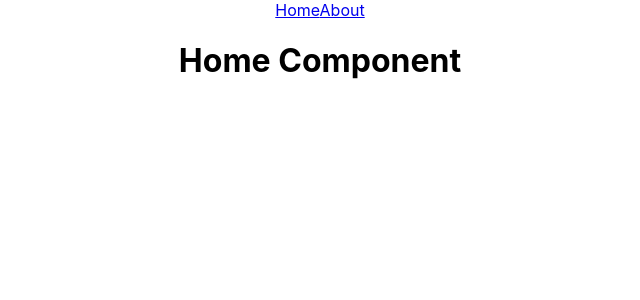
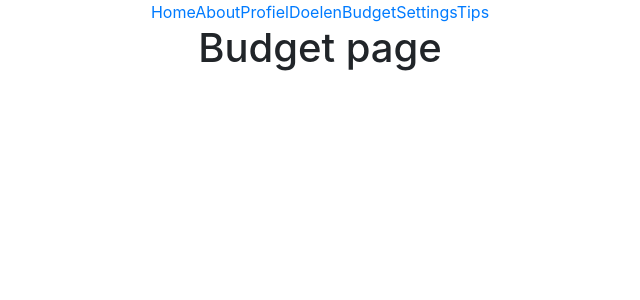
Before and after one commit to Baribal172/Poen_Front_end, a React (Create React App) app: page /budget in a window 1280 px wide. Shown: the top 300 px of the page, without its empty margins (320-960 px from the left). Built offline with nearby package versions, Linux system fonts and the light colour scheme; the HTML template or start-up script is replaced by a standard one.

Commit message:
Basic Pages+navigation

```diff
--- a/package.json
+++ b/package.json
@@ -6,7 +6,9 @@
     "@testing-library/jest-dom": "^5.11.9",
     "@testing-library/react": "^11.2.5",
     "@testing-library/user-event": "^12.6.3",
+    "bootstrap": "^4.6.0",
     "react": "^17.0.1",
+    "react-bootstrap": "^1.5.2",
     "react-dom": "^17.0.1",
     "react-router-dom": "^5.2.0",
     "react-scripts": "4.0.2",
--- a/src/App.js
+++ b/src/App.js
@@ -1,6 +1,12 @@
 import "./App.css";
+import Navbar from "react-bootstrap/Navbar";
 import HomePage from "./Pages/HomePage";
 import AboutPage from "./Pages/AboutPage.js";
+import ProfilePage from "./Pages/ProfilePage.js";
+import GoalsPage from "./Pages/GoalsPage.js";
+import BudgetPage from "./Pages/BudgetPage.js";
+import SettingsPage from "./Pages/SettingsPage.js";
+import TipsPage from "./Pages/TipsPage.js";
 import { Link, Route, BrowserRouter as Router, Switch } from "react-router-dom";
 function App() {
 	return (
@@ -8,8 +14,18 @@ function App() {
 			<Router>
 				<Link to='/'>Home</Link>
 				<Link to='/about'>About</Link>
+				<Link to='/profile'>Profiel</Link>
+				<Link to='/goals'>Doelen</Link>
+				<Link to='/budget'>Budget</Link>
+				<Link to='/settings'>Settings</Link>
+				<Link to='/tips'>Tips</Link>
 				<Switch>
+					<Route path='/profile' component={ProfilePage}></Route>
 					<Route path='/about' component={AboutPage}></Route>
+					<Route path='/goals' component={GoalsPage}></Route>
+					<Route path='/budget' component={BudgetPage}></Route>
+					<Route path='/settings' component={SettingsPage}></Route>
+					<Route path='/tips' component={TipsPage}></Route>
 					<Route path='/' component={HomePage}></Route>
 				</Switch>
 			</Router>
--- /dev/null
+++ b/src/Pages/BudgetPage.js
@@ -0,0 +1,8 @@
+import React from "react";
+export default function BudgetPage() {
+	return (
+		<div>
+			<h1>Budget page</h1>
+		</div>
+	);
+}
--- /dev/null
+++ b/src/Pages/GoalsPage.js
@@ -0,0 +1,8 @@
+import React from "react";
+export default function GoalsPage() {
+	return (
+		<div>
+			<h1>Goals page</h1>
+		</div>
+	);
+}
--- /dev/null
+++ b/src/Pages/ProfilePage.js
@@ -0,0 +1,8 @@
+import React from "react";
+export default function ProfilePage() {
+	return (
+		<div>
+			<h1>Profile page</h1>
+		</div>
+	);
+}
--- /dev/null
+++ b/src/Pages/SettingsPage.js
@@ -0,0 +1,8 @@
+import React from "react";
+export default function SettingsPage() {
+	return (
+		<div>
+			<h1>Instellingen</h1>
+		</div>
+	);
+}
--- /dev/null
+++ b/src/Pages/TipsPage.js
@@ -0,0 +1,8 @@
+import React from "react";
+export default function TipsPage() {
+	return (
+		<div>
+			<h1>Tips page</h1>
+		</div>
+	);
+}
```
Also changed, not shown: 1 other file (tests, documents, lock files or other folders).
